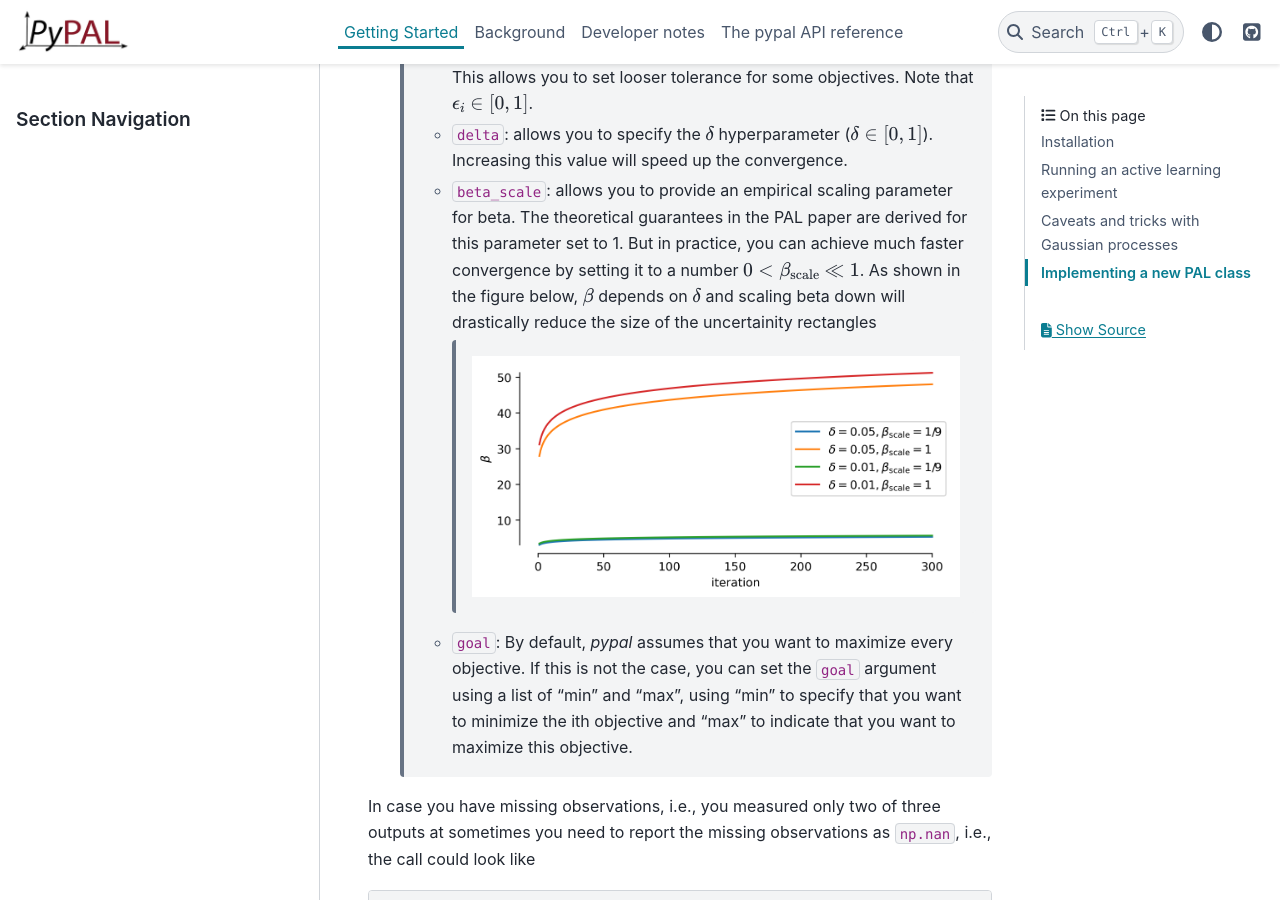
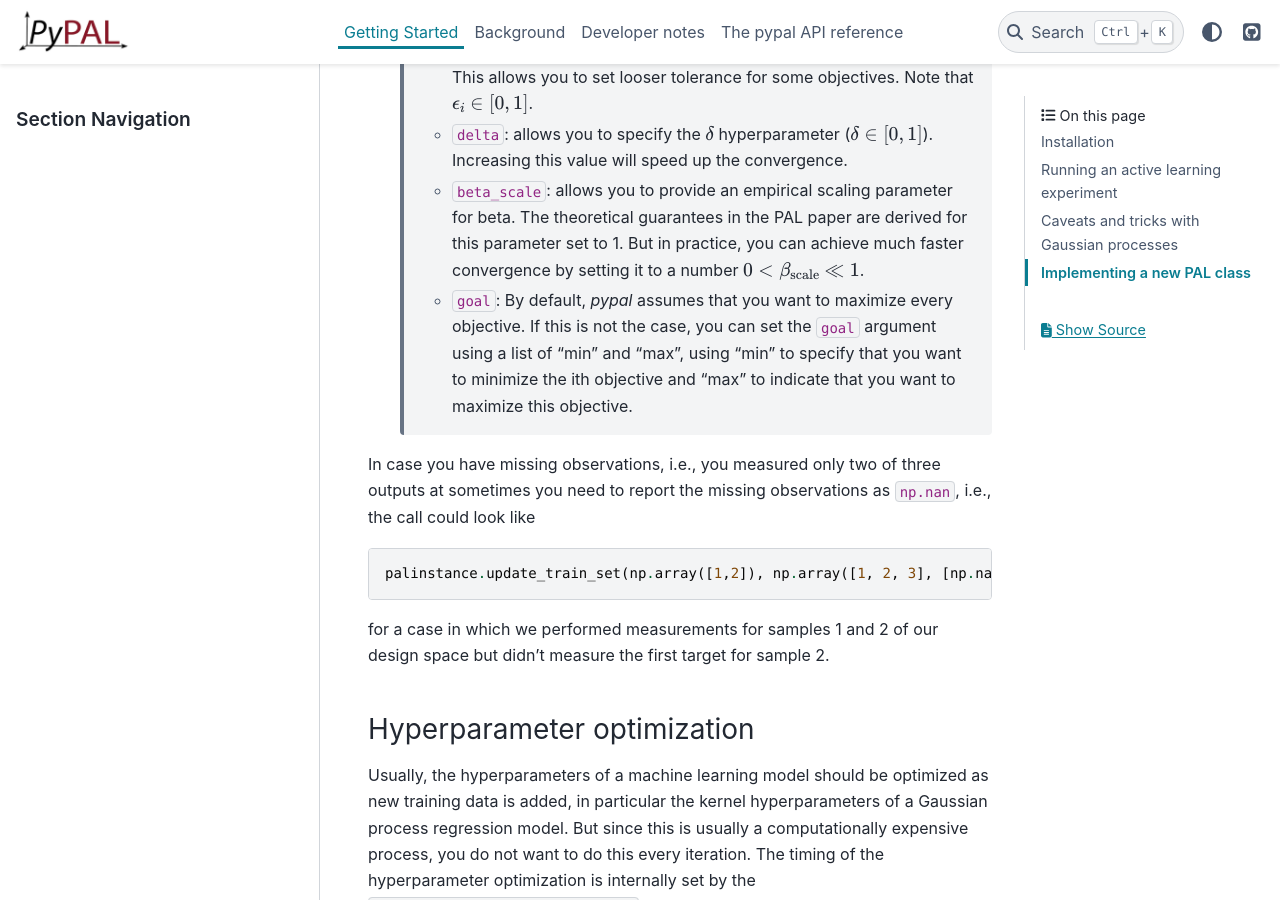
Before and after one commit to kjappelbaum/pyepal, a Sphinx documentation site: the page built from docs/getting_started.rst, in a window 1280 px wide and 900 px high, scrolled down 1595 px. Built offline with Sphinx 7.4.7 and the PyData theme 0.15.4, drawn with Linux system fonts in a browser that asks for light colours.

Commit message:
docs: move beta to background

```diff
--- a/docs/getting_started.rst
+++ b/docs/getting_started.rst
@@ -64,12 +64,7 @@
 
     - :code:`epsilon`: in a :code:`np.ndarray` you can provide one :math:`\epsilon` per dimension. This allows you to set looser tolerance for some objectives. Note that :math:`\epsilon_i \in [0,1]`.
     - :code:`delta`: allows you to specify the :math:`\delta` hyperparameter (:math:`\delta \in [0,1]`). Increasing this value will speed up the convergence.
-    - :code:`beta_scale`: allows you to provide an empirical scaling parameter for beta. The theoretical guarantees in the PAL paper are derived for this parameter set to 1. But in practice, you can achieve much faster convergence by setting it to a number :math:`0< \beta_\mathrm{scale} \ll 1`. As shown in the figure below, :math:`\beta` depends on :math:`\delta` and scaling beta down will drastically reduce the size of the uncertainity rectangles
-
-        .. image:: _static/beta.png
-            :width: 600
-            :alt: Beta as function of hyperparameters
-
+    - :code:`beta_scale`: allows you to provide an empirical scaling parameter for beta. The theoretical guarantees in the PAL paper are derived for this parameter set to 1. But in practice, you can achieve much faster convergence by setting it to a number :math:`0< \beta_\mathrm{scale} \ll 1`.
     - :code:`goal`: By default, `pypal` assumes that you want to maximize every objective. If this is not the case, you can set the :code:`goal` argument using a list of "min" and "max", using "min" to specify that you want to minimize the ith objective and "max" to indicate that you want to maximize this objective.
 
 In case you have missing observations, i.e., you measured only two of three outputs at sometimes you need to report the missing observations as :code:`np.nan`, i.e., the call could look like
```
Also changed, not shown: docs/background.rst (+7 -0 lines), docs/_static/hyperparameter_illustration_delta_01.png (added), 17 other files.
